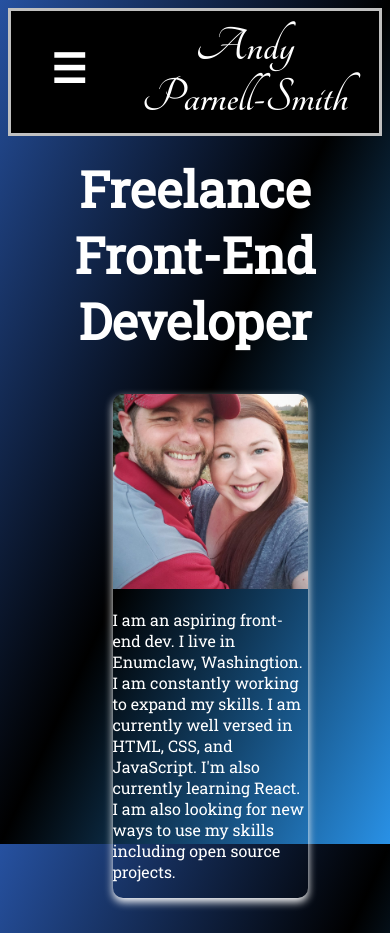
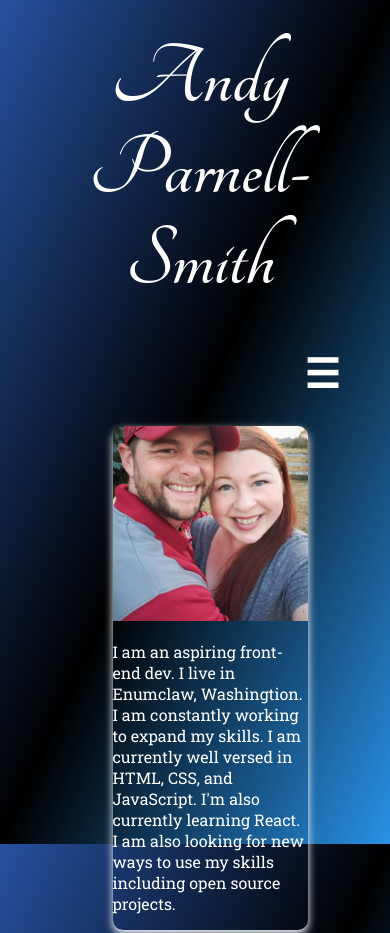
Before and after one commit to AndrewParnellsmith/andyparnellsmith.com, a plain HTML site: page index.html in a window 390 px wide. Shown: the top 933 px of the page. Drawn offline with Linux system fonts and the light colour scheme.

Commit message:
change header a bit

```diff
--- a/index.html
+++ b/index.html
@@ -11,28 +11,36 @@
 </head>
 <body>
  <header>
+        <div class="top">
+            <div class="logoname">
+                <h1 id="name" style="font-family: 'Tangerine'">Andy Parnell-Smith</h1><img class="logo" src="./images/AP2.png" alt="">
+            </div>
+                <h1 id="title">Freelance Front-End Developer</h1>
+        </div>
   <nav class="navfull">
     <div id="margin">
         <ul>
+           <li><a class="navbar" href="./index.html">Home</a></li>
            <li><a class="navbar" href="https://github.com/AndrewParnellsmith" target="_blank">GitHub</a></li>
-           <li><a class="navbar" href="./currentprojects.html"> Projects</a></li>
+           <li><a class="navbar" href="./projects.html"> Projects</a></li>
            <li><a class="navbar" href="mailto:andrewparnellsmith@gmail.com?subject=Let&#39s%20talk"target="_top">Contact</a></li>
         </ul>
     </div>
  </nav>
- <h1 style="font-family: 'Tangerine'">Andy <br class="clear"> Parnell-Smith</h1>
+
         <div id="mySidenav" class="sidenav">
             <a href="javascript:void(0)" class="clear" class="closebtn"  onclick="closeNav()">&times;</a>
-            <a class="clear" href="#">About</a>
-            <a class="clear" href="#">Services</a>
-            <a class="clear" href="#">Clients</a>
-            <a class="clear" href="#">Contact</a>
+            <a class="clear" href="./index.html">Home</a>
+            <a class="clear" href="https://github.com/AndrewParnellsmith">GitHub</a>
+            <a class="clear" href="./projects.html">Projects</a>
+            <a class="clear" href="mailto:andrewparnellsmith@gmail.com?subject=Let&#39s%20talk"target="_top">Contact</a>
           </div>
-          <span class="clear" style="font-size:40px;cursor:pointer"
-          onclick="openNav()">&#9776;</span>
-          <img class="logo" src="./images/AP2.png" alt="">
+          <div class="move">
+          <h1 id="smallname" class="clear" style="font-family: 'Tangerine'">Andy Parnell-Smith</h1>
+          <span class="clear" style="font-size:40px;cursor:pointer" onclick="openNav()">&#9776;</span>
+          </div>
 </header>
-<h1 id="title">Freelance Front-End Developer</h1>
+
 <div class="container">
  <div class="card">
 
@@ -45,7 +53,7 @@
  <div class="card">
 
     <img id="boys" src="./images/boys.jpg" alt="My two Sons">
-        My family is the reason for my stead fast work toward what I want to achieve. My beautiful wife is my biggest advocate and holds me accountable. My two little guys are out world. Juggling both family and code is a challenge but, we make it work.
+        My family is the reason for my stead fast work toward what I want to achieve. My beautiful wife is my biggest advocate and holds me accountable. My two little guys are our world. Juggling both family and code is a challenge but, we make it work.
 
  </div>
   </div>
--- a/style.css
+++ b/style.css
@@ -1,10 +1,22 @@
-@media only screen and (max-width: 1000px) {
+@media only screen and (max-width: 900px) {
     .container {
       margin: 20px 0px 20px 30px;
     }
 
-    img {
-        margin: auto;
+    .move {
+        margin-top: -160px;
+    }
+
+    #title  {
+        display: none;
+    }
+
+    .logo {
+        display: none;
+    }
+
+    .top {
+        display: none;
     }
 
     header {
@@ -31,11 +43,10 @@
         position: fixed;
         z-index: 1;
         top: 0;
-        left: 0;
+        right: 0;
         background-color: #111;
         overflow-x: hidden;
         transition: 0.5s;
-        padding-top: 60px;
       }
 
       .sidenav a {
@@ -45,6 +56,7 @@
         color: #818181;
         display: block;
         transition: 0.3s;
+        text-align: right;
       }
 
       .sidenav a:hover {
@@ -61,7 +73,8 @@
 
       span {
          position: absolute;
-         margin: 50px 50px 20px 30px;
+         right: 0;
+         margin: -60px 50px 50px 50px;
       }
 
       .container {
@@ -74,18 +87,8 @@
         .sidenav {padding-top: 15px;}
         .sidenav a {font-size: 18px;}
       }
+  }
 
-      @media only screen and (max-width: 630px) {
-          .logo {
-              display: none;
-          }
-
-          span {
-              position: absolute;
-              margin-top: 20px
-          }
-      }
-}
 
 
 html {
@@ -99,14 +102,9 @@ header {
     font-size: 35px;
     font-weight: 700;
     color: white;
-    padding: 10px;
     display: flex;
-    justify-content: space-between;
-    background-color: black;
-    border-color: silver;
-    border-style: solid;
-    border-width: 3px;
-
+    flex-direction: column;
+    justify-content: center;
 }
 
 body {
@@ -146,7 +144,7 @@ hr {
 
 h1 {
     text-align: center;
-    font-size: 50px;
+    font-size: 90px;
     font-weight: 700;
     margin: auto;
 }
@@ -154,7 +152,6 @@ h1 {
 .logo {
     max-width: 150px;
     max-height: 150px;
-    padding-right: 40px;
 }
 
 #boys {
@@ -182,7 +179,7 @@ ul {
     margin-top: 40px;
 }
 
-@media screen and (min-width: 1000px) {
+@media screen and (min-width: 900px) {
 .clear  {
     display: none;
     }
@@ -207,4 +204,31 @@ ul {
 
 #title {
     padding: 20px;
+    letter-spacing: .3cm;
+    font-size: 70px;
 }
+
+footer  {
+    background-color: black;
+}
+
+nav {
+    display: flex;
+    justify-content: center;
+    padding: 50px;
+}
+
+
+
+.logoname {
+   display: inline-block;
+   display: flex;
+   margin: auto;
+   justify-content: center;
+   width: 750px;
+}
+
+#smallname {
+    padding-bottom: 100px;
+    margin-left: 10px;
+}
```
Also changed, not shown: projects.css (added), projects.html (added).
